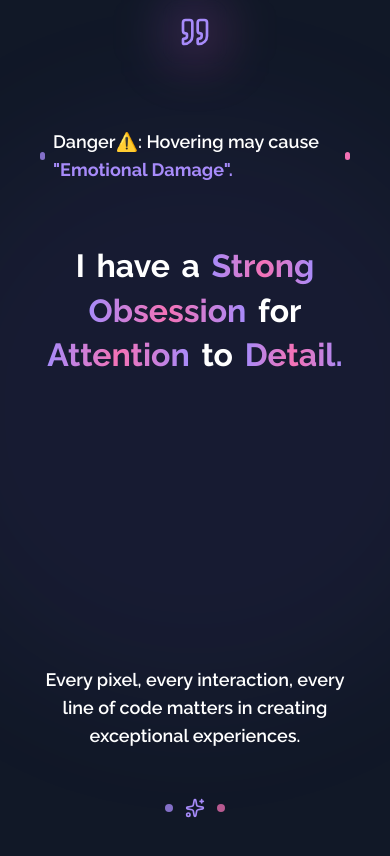
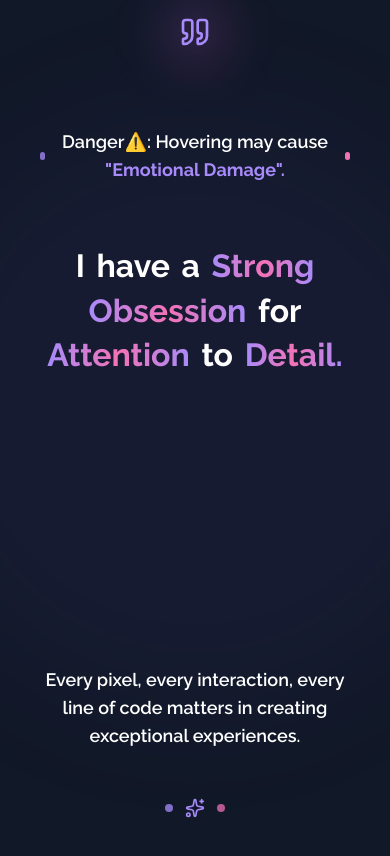
Before and after one commit to Yashpokharna/YashFolio, a Next.js app: page / in a window 390 px wide. Shown: the part 4700-5556 px from the top of the page. Built offline with nearby package versions, Linux system fonts and the light colour scheme.

Commit message:
Mobile ui changes

```diff
--- a/components/home/quote.tsx
+++ b/components/home/quote.tsx
@@ -254,7 +254,7 @@
 
           <div className="flex items-center justify-center gap-2 mt-8">
           <div className="w-2 h-2 bg-purple-400 rounded-full animate-pulse" />
-          <p className="text-lg text-slate-500">
+          <p className="text-lg text-slate-500 text-center">
             Danger⚠️: Hovering may cause <span className="font-extrabold text-purple-400">"Emotional Damage".</span>
           </p>
           <div className="w-2 h-2 bg-pink-400 rounded-full animate-pulse" style={{ animationDelay: '0.5s' }} />
```
